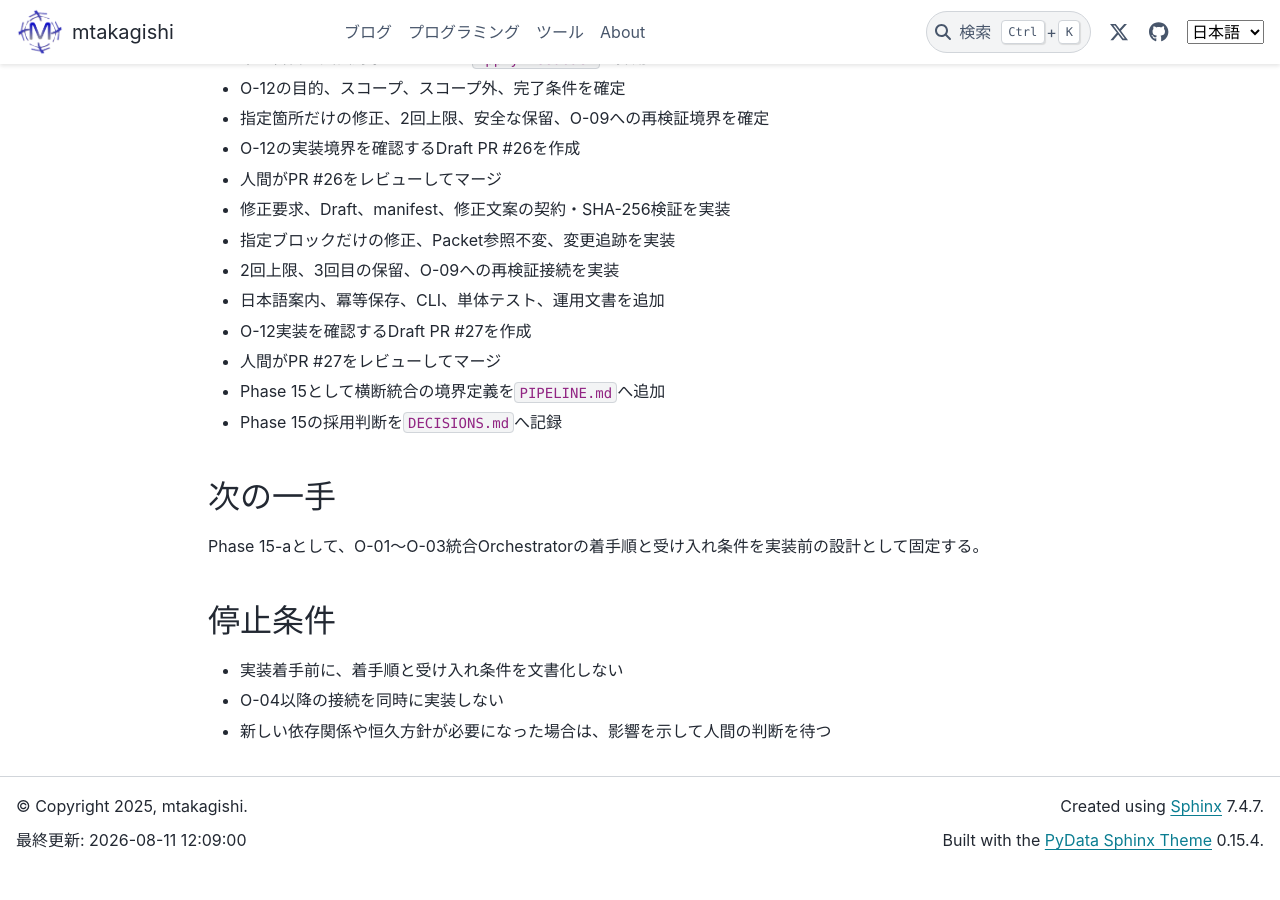
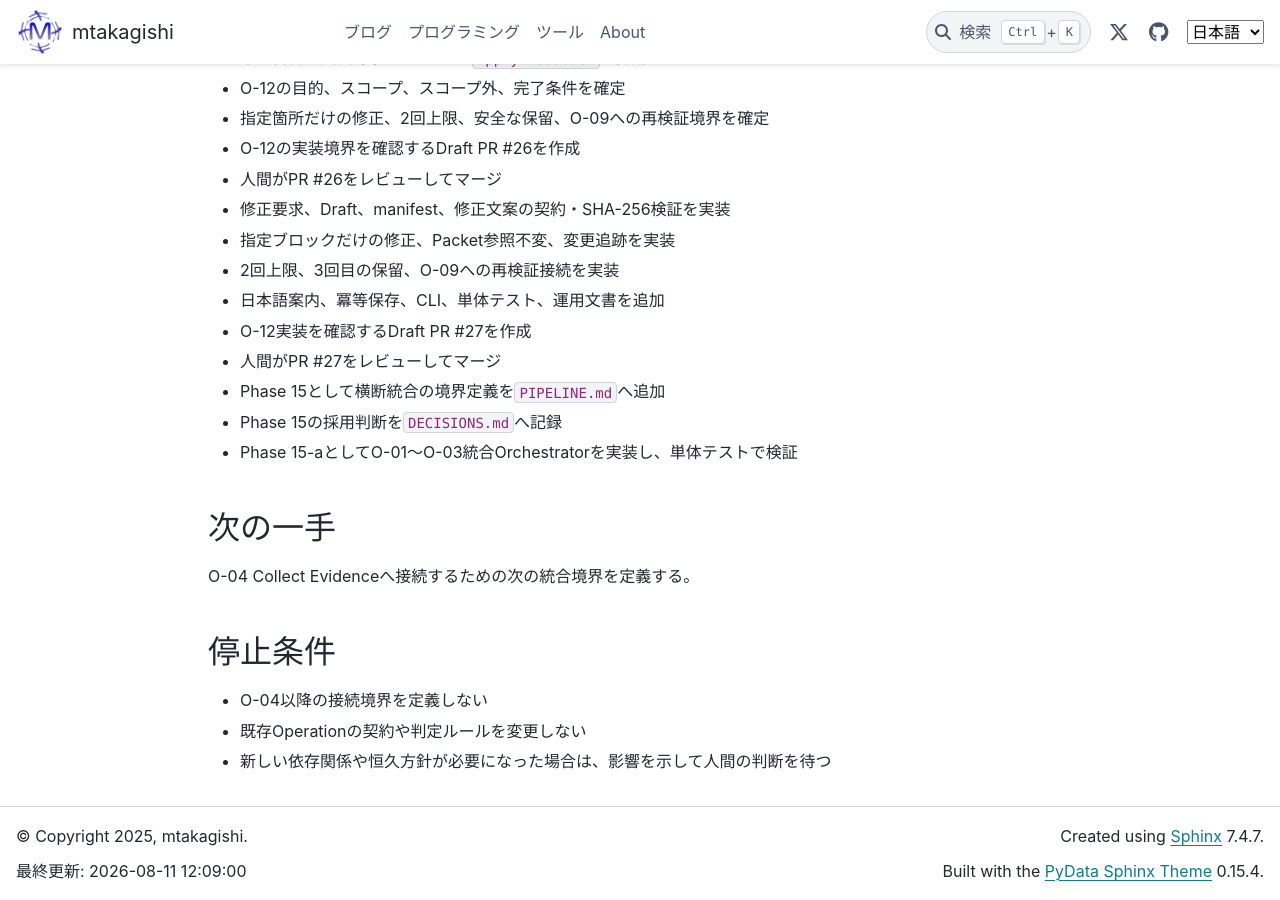
Before and after one commit to mtakagishi/note, a Sphinx documentation site: the page built from docs/agents/knowledge-harness/STATUS.md, in a window 1280 px wide and 900 px high, scrolled down 4516 px. Built offline with Sphinx 7.4.7 and the PyData theme 0.15.4, drawn with Linux system fonts in a browser that asks for light colours; before the commit the page ends 5386 px from its top, so only the background shows below that; some of the changed text lies outside the part shown.

Commit message:
docs: sync phase 15-a orchestrator status

```diff
--- a/docs/agents/knowledge-harness/STATUS.md
+++ b/docs/agents/knowledge-harness/STATUS.md
@@ -5,7 +5,7 @@
 ## 現在地
 
 - フェーズ: Phase 15 / 横断統合の境界定義
-- 状態: 横断統合の目的、スコープ、スコープ外、完了条件を定義済み
+- 状態: Phase 15-a の最小Orchestratorを実装済み。O-01〜O-03の直列実行、停止条件、再開位置、冪等性を検証済み
 - 継続状態の正本: [GitHub Issue #2](https://github.com/mtakagishi/note/issues/2)
 - 完了PR: [GitHub PR #3](https://github.com/mtakagishi/note/pull/3)〜[GitHub PR #27](https://github.com/mtakagishi/note/pull/27)
 - レビュー対象: なし
@@ -156,13 +156,14 @@
 - 人間がPR #27をレビューしてマージ
 - Phase 15として横断統合の境界定義を`PIPELINE.md`へ追加
 - Phase 15の採用判断を`DECISIONS.md`へ記録
+- Phase 15-aとしてO-01〜O-03統合Orchestratorを実装し、単体テストで検証
 
 ## 次の一手
 
-Phase 15-aとして、O-01〜O-03統合Orchestratorの着手順と受け入れ条件を実装前の設計として固定する。
+O-04 Collect Evidenceへ接続するための次の統合境界を定義する。
 
 ## 停止条件
 
-- 実装着手前に、着手順と受け入れ条件を文書化しない
-- O-04以降の接続を同時に実装しない
+- O-04以降の接続境界を定義しない
+- 既存Operationの契約や判定ルールを変更しない
 - 新しい依存関係や恒久方針が必要になった場合は、影響を示して人間の判断を待つ
```
Also changed, not shown: docs/agents/knowledge-harness/DECISIONS.md (+8 -0 lines), docs/agents/knowledge-harness/PIPELINE.md (+4 -0 lines).
